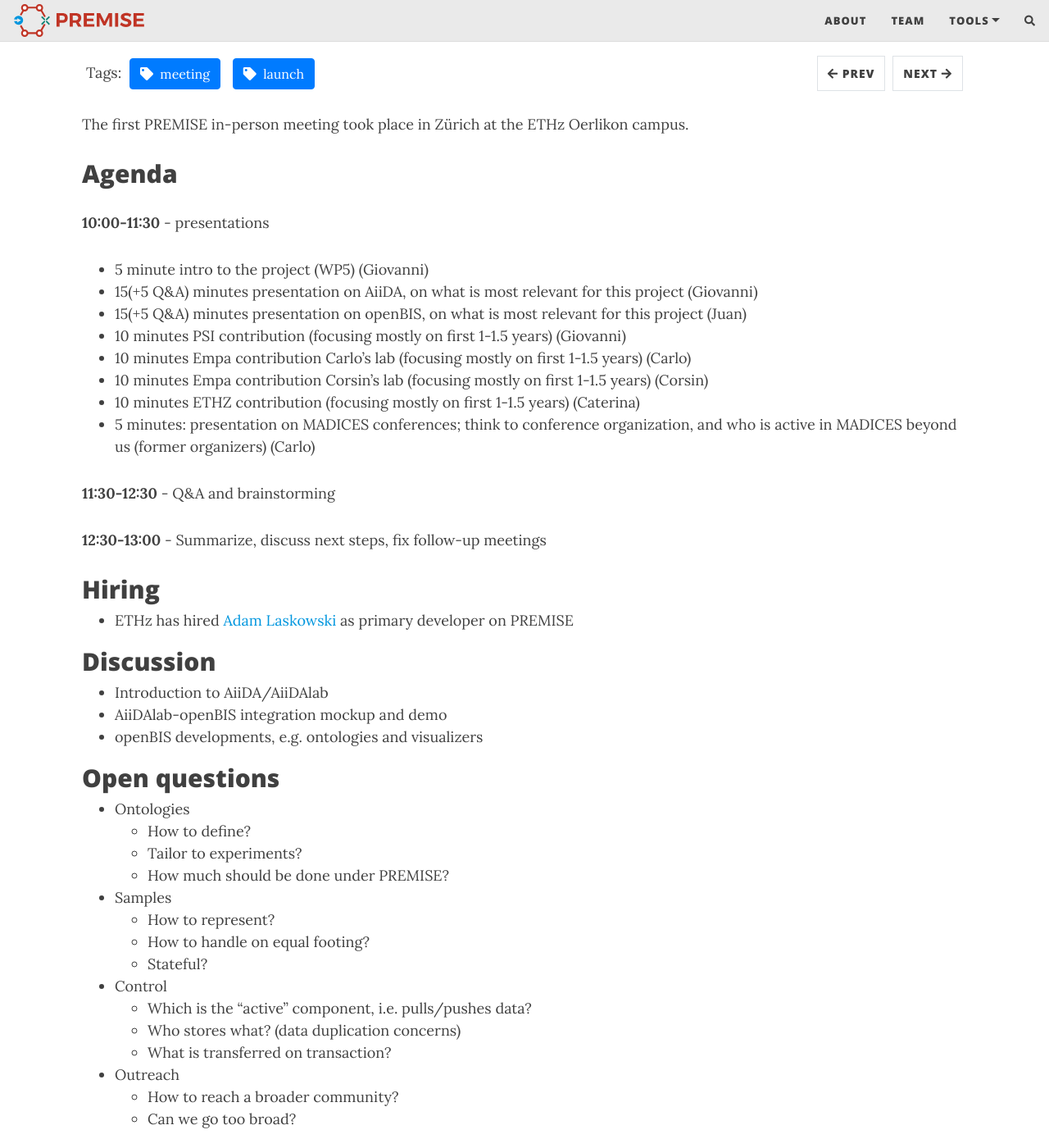
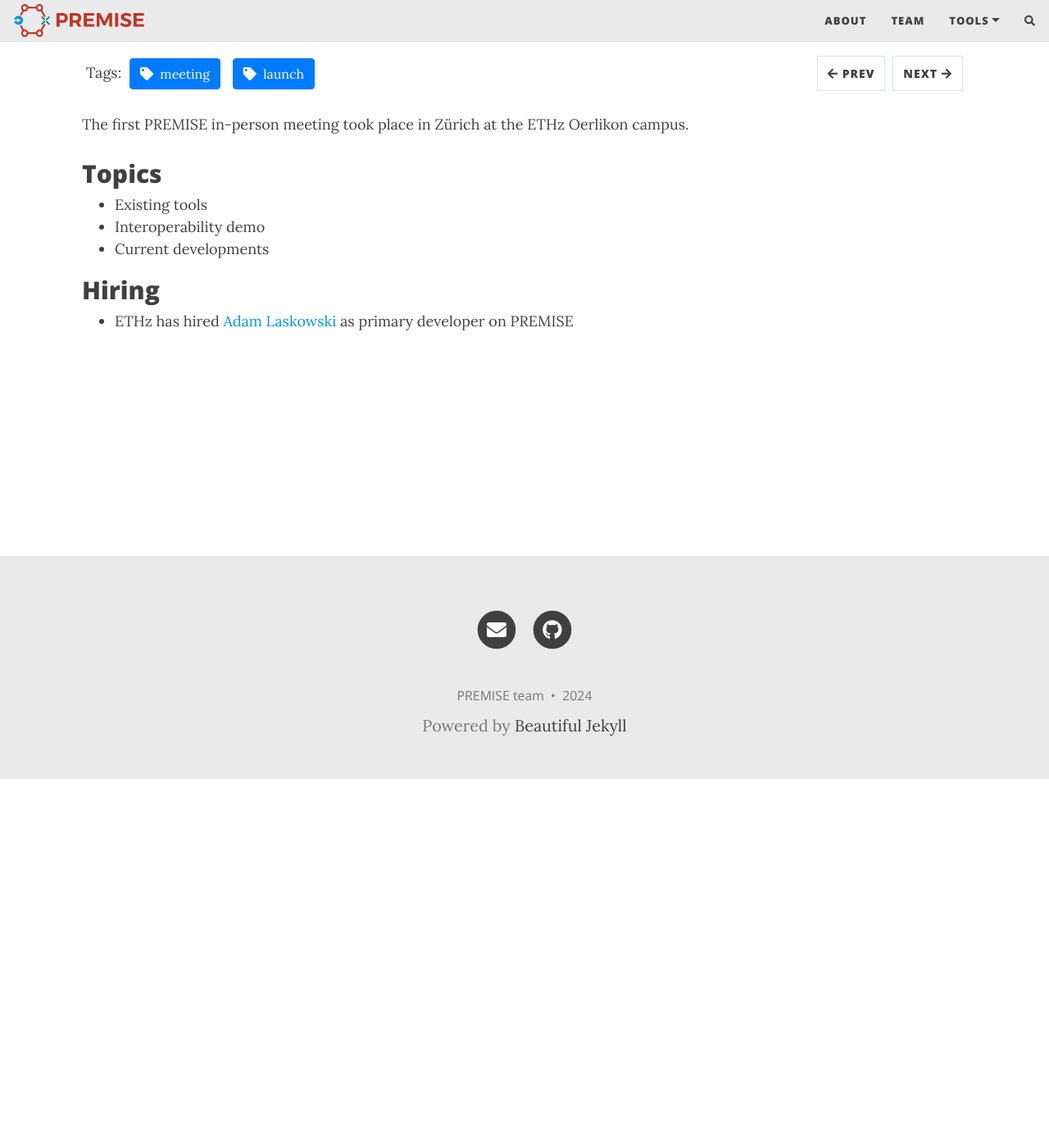
Before and after one commit to ord-premise/ord-premise.github.io, a Jekyll site: the page built from _posts/2023-04-21-first-in-person-meeting.md, in a window 1280 px wide and 1400 px high, scrolled down 450 px. Shown: the whole window at 82% size. Built offline with Jekyll 4.4.1, drawn with Linux system fonts in a browser that asks for light colours; nearby versions of some CDN libraries; comment, search, counter and statistics services are not loaded.

Commit message:
Update posts

```diff
--- a/_posts/2023-04-21-first-in-person-meeting.md
+++ b/_posts/2023-04-21-first-in-person-meeting.md
@@ -9,47 +9,12 @@
 
 The first PREMISE in-person meeting took place in Zürich at the ETHz Oerlikon campus.
 
-## Agenda
+## Topics
 
-**10:00-11:30** - presentations
-
-- 5 minute intro to the project (WP5) (Giovanni)
-- 15(+5 Q&A) minutes presentation on AiiDA, on what is most relevant for this project (Giovanni)
-- 15(+5 Q&A) minutes presentation on openBIS, on what is most relevant for this project (Juan)
-- 10 minutes PSI contribution (focusing mostly on first 1-1.5 years) (Giovanni)
-- 10 minutes Empa contribution Carlo’s lab (focusing mostly on first 1-1.5 years) (Carlo)
-- 10 minutes Empa contribution Corsin’s lab (focusing mostly on first 1-1.5 years) (Corsin)
-- 10 minutes ETHZ contribution (focusing mostly on first 1-1.5 years) (Caterina)
-- 5 minutes: presentation on MADICES conferences; think to conference organization, and who is active in MADICES beyond us (former organizers) (Carlo)
-
-**11:30-12:30** - Q&A and brainstorming
-
-**12:30-13:00** - Summarize, discuss next steps, fix follow-up meetings
+- Existing tools
+- Interoperability demo
+- Current developments
 
 ## Hiring
 
 - ETHz has hired [Adam Laskowski](https://openbis.ch/index.php/our-team/) as primary developer on PREMISE
-
-## Discussion
-
-- Introduction to AiiDA/AiiDAlab
-- AiiDAlab-openBIS integration mockup and demo
-- openBIS developments, e.g. ontologies and visualizers
-
-## Open questions
-
-- Ontologies
-  - How to define?
-  - Tailor to experiments?
-  - How much should be done under PREMISE?
-- Samples
-  - How to represent?
-  - How to handle on equal footing?
-  - Stateful?
-- Control
-  - Which is the "active" component, i.e. pulls/pushes data?
-  - Who stores what? (data duplication concerns)
-  - What is transferred on transaction?
-- Outreach
-  - How to reach a broader community?
-  - Can we go too broad?
```
Also changed, not shown: _posts/2023-06-23-first-virtual-meeting.md (+4 -4 lines), _posts/2023-06-27-madices-2-organization-launch.md (+1 -8 lines), _posts/2023-09-06-second-in-person-meeting.md (+8 -21 lines), _posts/2023-12-01-second-virtual-meeting.md (+1 -31 lines), _posts/2023-12-22-third-in-person-meeting.md (deleted, +0 -10 lines), _posts/2024-01-26-third-in-person-meeting.md (added, +18 -0 lines), _posts/2024-01-27-fourth-in-person-meeting.md (added, +10 -0 lines), _posts/2024-02-01-madices-2-second-pre-event-meeting.md (added, +12 -0 lines).
